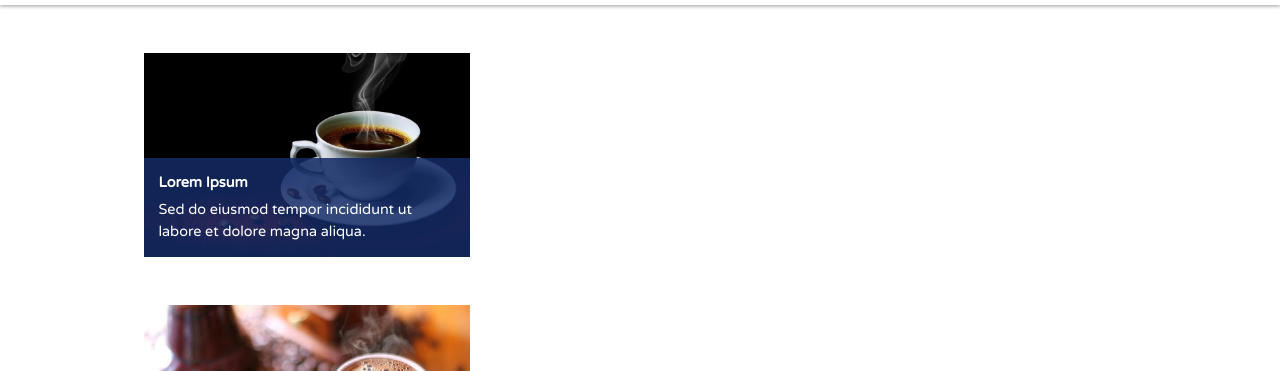
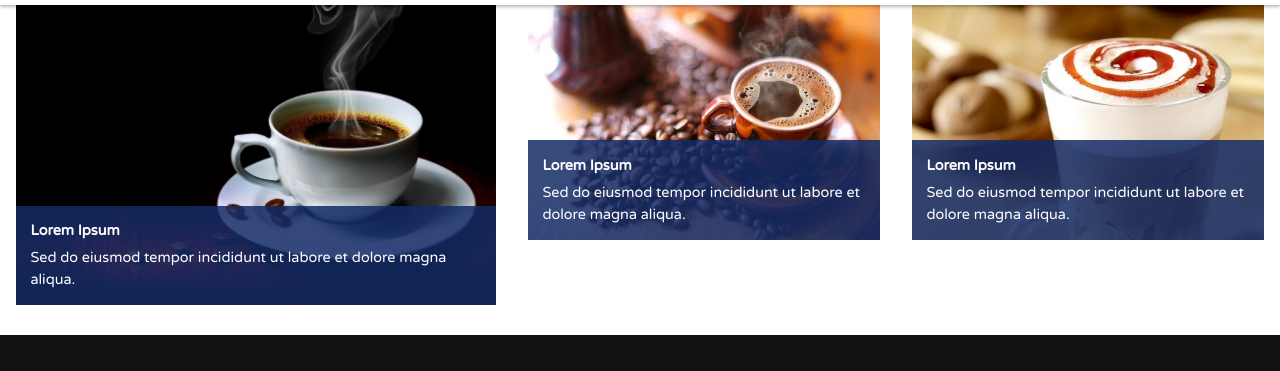
Before and after one commit to WalterBrito/coffee-shop, a plain HTML site: page coffee.html in a window 1280 px wide. Shown: the part 63-434 px from the top of the page. Drawn offline with Linux system fonts and the light colour scheme.

Commit message:
add img and css

```diff
--- a/coffee.html
+++ b/coffee.html
@@ -1,4 +1,6 @@
 <!DOCTYPE html>
+<!--[if IE 8]> <html class="no-js ie8" lang="en"> <![endif]-->
+<!--[if IE 9]> <html class="no-js ie9" lang="en"> <![endif]-->
 <html>
    <head>
     <meta name="viewport" content="width=device-width, initial-scale=1.0">
@@ -23,9 +25,9 @@
       </div>
     </header>
     <!-- Coffees -->
-    <div class="container clearfix">
+    <div class="container-coffee clearfix">
       <!-- Coluna 1 -->
-      <div class="primary-coffee col-coffee">
+      <div class="primary col">
         <figure>
           <img class="feat-img" src="img/coffee1.jpg" alt="">
           <figcaption>
@@ -35,7 +37,7 @@
         </figure>
         </div>
       <!-- Coluna 2 -->
-      <div class="secondary-coffee col-coffee">
+      <div class="secondary col">
         <figure>
           <img class="feat-img" src="img/coffee2.jpg" alt="">
           <figcaption>
@@ -45,7 +47,7 @@
         </figure>
       </div>
       <!-- Coluna 3 -->
-      <div class="tertiary-coffee col-coffee">
+      <div class="tertiary col">
       <figure>
         <img class="feat-img" src="img/coffee3.jpg" alt="">
         <figcaption>
--- a/css/style.css
+++ b/css/style.css
@@ -178,14 +178,7 @@ i {
     width: 50%;
   }
 
-  .primary-coffee,
-  .secondary-coffee,
-  .tertiary-coffee {
-    width: 35%;
-		/*float: left;*/
- }
-
-  .main-nav {
+   .main-nav {
     float: right;
   }
 
```
